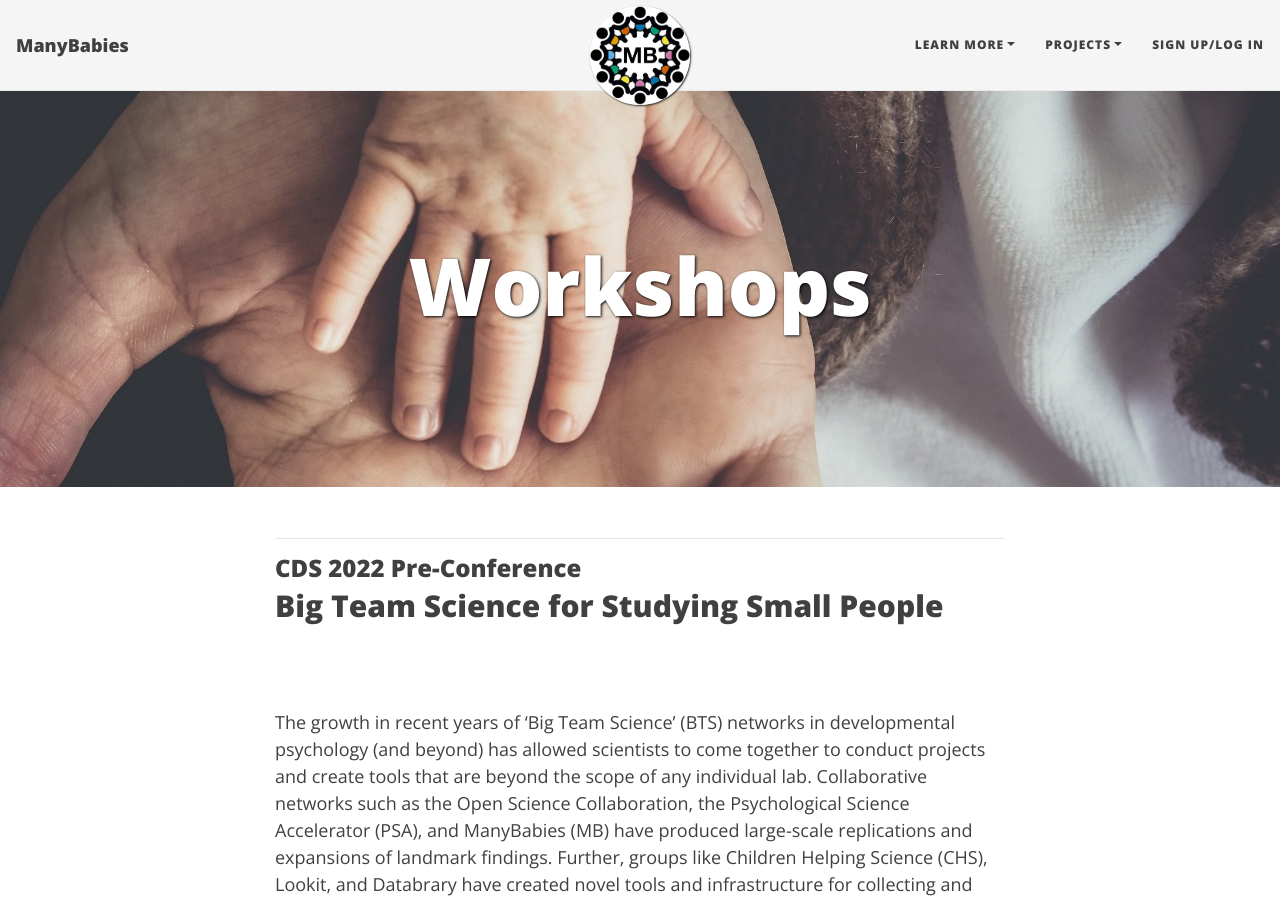
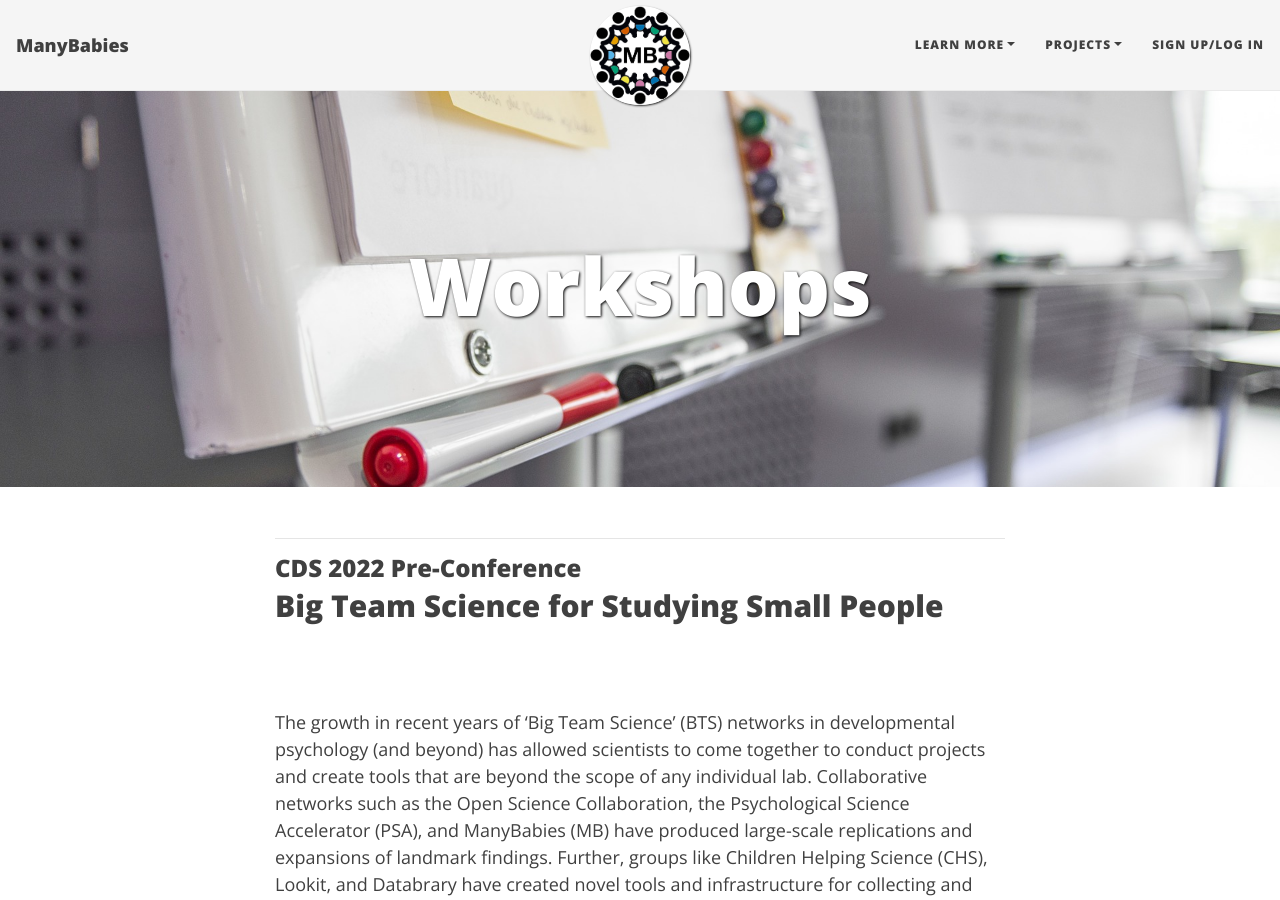
Before and after one commit to manybabies/manybabies.github.io, a Jekyll site: the page built from workshops.md, in a window 1280 px wide and 900 px high. Built offline with Jekyll 4.4.1, drawn with Linux system fonts in a browser that asks for light colours; nearby versions of some CDN libraries; some web fonts are replaced.

Commit message:
update workshop img

```diff
--- a/workshops.md
+++ b/workshops.md
@@ -1,7 +1,7 @@
 ---
 layout: page
 title: Workshops
-cover-img: /assets/img/people-3120717.jpg
+cover-img: /assets/img/workshop.jpg
 ---
 
 <!---
```
Also changed, not shown: assets/img/workshop.jpg (added).
